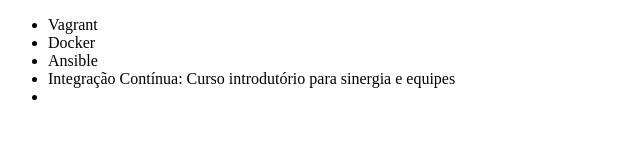
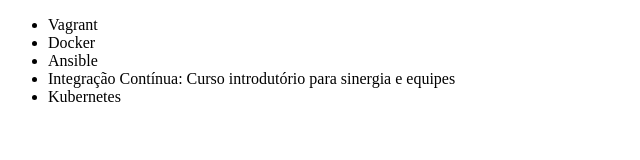
Before and after one commit to FaustoKinpara/Curso-de-Github, a plain HTML site: page index.html in a window 1280 px wide. Shown: the full height of the page, 0-640 px from the left. Drawn offline with Linux system fonts and the light colour scheme.

Commit message:
Acrescentado um novo curso

```diff
--- a/index.html
+++ b/index.html
@@ -10,7 +10,7 @@
         <li>Docker</li>
         <li>Ansible</li>
         <li>Integração Contínua: Curso introdutório para sinergia e equipes</li>
-        <li></li>
+        <li>Kubernetes</li>
     </ul>
 </body>
 </html>
```
